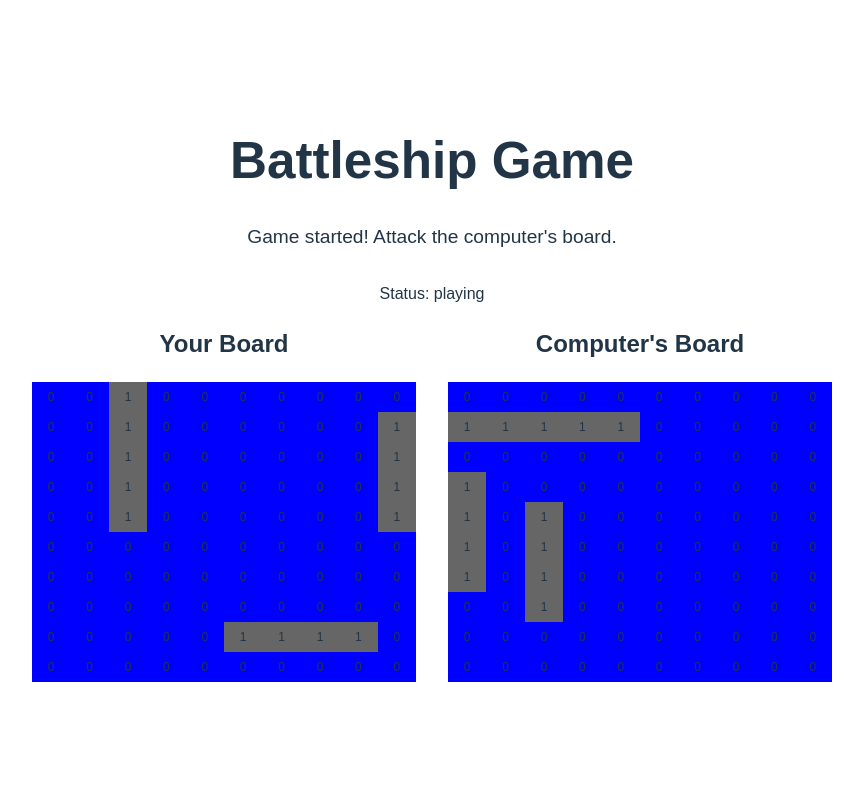
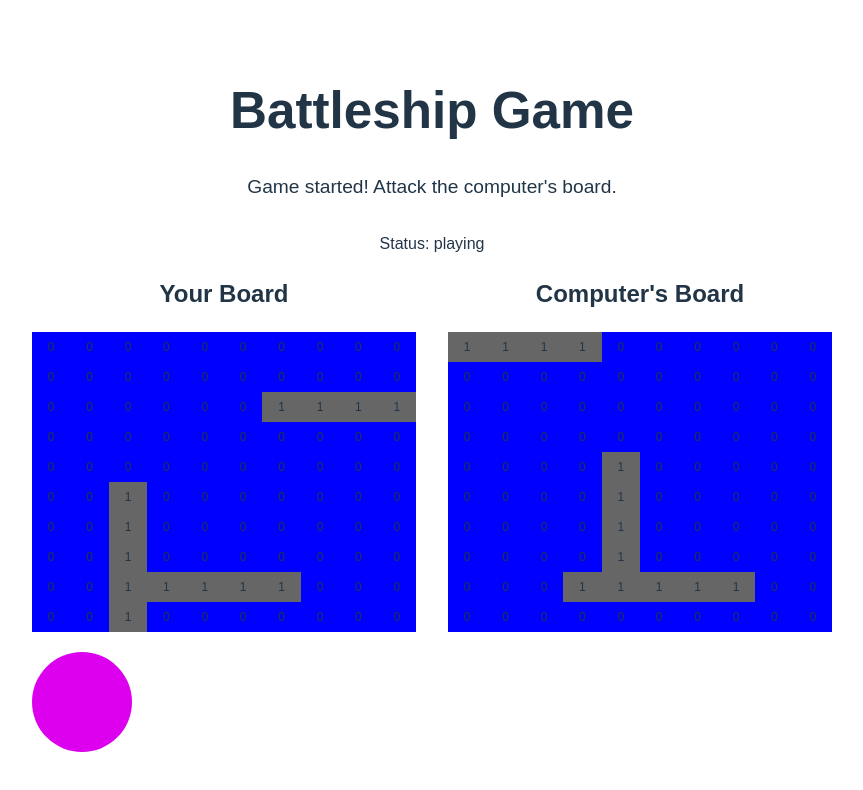
Before and after one commit to dmaeoka/battleship, a React (Vite) app: page / in a window 1280 px wide. Shown: the top 790 px of the page, without its empty margins (208-1071 px from the left). Built offline with nearby package versions, Linux system fonts and the light colour scheme.

Commit message:
making the function smarter adding the styled-comonents

```diff
--- a/package.json
+++ b/package.json
@@ -11,8 +11,10 @@
 		"prettier": "prettier --write \"**/*.{ts,tsx,css,html,xml,js,jsx,mjs,json,md,yaml,yml}\""
 	},
 	"dependencies": {
+		"motion": "^12.23.9",
 		"react": "^19.1.0",
-		"react-dom": "^19.1.0"
+		"react-dom": "^19.1.0",
+		"styled-components": "^6.1.19"
 	},
 	"devDependencies": {
 		"@eslint/js": "^9.30.1",
--- a/src/App.tsx
+++ b/src/App.tsx
@@ -1,5 +1,13 @@
-import { useState, useEffect } from "react";
+import { useState, useEffect, useCallback, useMemo } from "react";
+import * as motion from "motion/react-client"
 import "./App.css";
+
+const ball = {
+	width: 100,
+	height: 100,
+	backgroundColor: "#dd00ee",
+	borderRadius: "50%",
+}
 
 const BOARD_SIZE: number = 10;
 const BATTLESHIP_LENGTH: number = 5;
@@ -19,73 +27,100 @@ type AttackParams = {
 	col: number;
 };
 
+// Pre-calculated directions for adjacent cells
+const DIRECTIONS = [
+	{ row: -1, col: 0 }, // up
+	{ row: 1, col: 0 },  // down
+	{ row: 0, col: -1 }, // left
+	{ row: 0, col: 1 }   // right
+] as const;
+
 function App() {
-	// CREATE BOARD
-	const createBoard = (): number[][] => {
-		return Array(BOARD_SIZE).fill(0).map(() => Array(BOARD_SIZE).fill(0));
-	};
+	// STATE
+	const [playerBoard, setPlayerBoard] = useState<number[][]>([]);
+	const [computerBoard, setComputerBoard] = useState<number[][]>([]);
+	const [computerShips, setComputerShips] = useState<Ship[]>([]);
+	const [playerShips, setPlayerShips] = useState<Ship[]>([]);
+	const [gameStatus, setGameStatus] = useState("setup");
+	const [winner, setWinner] = useState<string | null>(null);
+	const [message, setMessage] = useState("Initializing game...");
 
-	// CHECK IF THE SHIP FITS
-	const doesShipCollide = (ships: Ship[], newShip: Ship): boolean => {
-		for (let ship of ships) {
+	// Memoized board creation
+	const createBoard = useCallback((): number[][] => {
+		return Array(BOARD_SIZE).fill(null).map(() => Array(BOARD_SIZE).fill(0));
+	}, []);
+
+	// Optimized ship collision detection with early exit
+	const doesShipCollide = useCallback((ships: Ship[], newShip: Ship): boolean => {
+		const newShipCells = new Set<string>();
+
+		// Pre-calculate new ship cells
+		for (let j = 0; j < newShip.length; j++) {
+			const newRow = newShip.isHorizontal ? newShip.row : newShip.row + j;
+			const newCol = newShip.isHorizontal ? newShip.col + j : newShip.col;
+			newShipCells.add(`${newRow}-${newCol}`);
+		}
+
+		// Check against existing ships
+		for (const ship of ships) {
 			for (let i = 0; i < ship.length; i++) {
 				const shipRow = ship.isHorizontal ? ship.row : ship.row + i;
 				const shipCol = ship.isHorizontal ? ship.col + i : ship.col;
-				for (let j = 0; j < newShip.length; j++) {
-					const newRow = newShip.isHorizontal ? newShip.row : newShip.row + j;
-					const newCol = newShip.isHorizontal ? newShip.col + j : newShip.col;
-					if (shipRow === newRow && shipCol === newCol) {
-						return true;
-					}
+				if (newShipCells.has(`${shipRow}-${shipCol}`)) {
+					return true;
 				}
 			}
 		}
 		return false;
-	};
+	}, []);
 
-	const randomShip = (length: number, existingShips: Ship[]): Ship => {
-		let ship: Ship = {
-			row: 0,
-			col: 0,
-			isHorizontal: false,
-			hits: 0,
-			length
-		};
-		let valid = false;
-		while (!valid) {
+	// Optimized random ship generation with bounds checking
+	const randomShip = useCallback((length: number, existingShips: Ship[]): Ship => {
+		let attempts = 0;
+		const maxAttempts = 1000; // Prevent infinite loops
+
+		while (attempts < maxAttempts) {
 			const isHorizontal = Math.random() < 0.5;
-			const row = isHorizontal
-				? Math.floor(Math.random() * BOARD_SIZE)
-				: Math.floor(Math.random() * (BOARD_SIZE - length + 1));
-			const col = isHorizontal
-				? Math.floor(Math.random() * (BOARD_SIZE - length + 1))
-				: Math.floor(Math.random() * BOARD_SIZE);
+			const maxRow = isHorizontal ? BOARD_SIZE : BOARD_SIZE - length + 1;
+			const maxCol = isHorizontal ? BOARD_SIZE - length + 1 : BOARD_SIZE;
 
-			ship = {
-				row,
-				col,
+			const ship: Ship = {
+				row: Math.floor(Math.random() * maxRow),
+				col: Math.floor(Math.random() * maxCol),
 				isHorizontal,
 				hits: 0,
 				length
 			};
+			console.log(ship);
 
-			valid = !doesShipCollide(existingShips, ship);
+			if (!doesShipCollide(existingShips, ship)) {
+				return ship;
+			}
+			attempts++;
 		}
 
-		return ship;
-	};
+		// Fallback - should rarely happen
+		return {
+			row: 0,
+			col: 0,
+			isHorizontal: true,
+			hits: 0,
+			length
+		};
+	}, [doesShipCollide]);
 
-	const placeShips = (player: string = "computer"): void => {
+	// Memoized ship placement
+	const placeShips = useCallback((player: string = "computer"): void => {
 		const ships: Ship[] = [];
 		const lengths = [BATTLESHIP_LENGTH, DESTROYER_LENGTH, DESTROYER_LENGTH];
 
-		for (let len of lengths) {
+		for (const len of lengths) {
 			const newShip = randomShip(len, ships);
 			ships.push(newShip);
 		}
 
 		const newBoard = createBoard();
-		for (let ship of ships) {
+		for (const ship of ships) {
 			for (let i = 0; i < ship.length; i++) {
 				const r = ship.isHorizontal ? ship.row : ship.row + i;
 				const c = ship.isHorizontal ? ship.col + i : ship.col;
@@ -100,28 +135,133 @@ function App() {
 			setPlayerBoard(newBoard);
 			setPlayerShips(ships);
 		}
-	};
+	}, [createBoard, randomShip]);
 
-	// COMMON ATTACK METHOD
-	const attack = ({ attacker, row, col }: AttackParams): void => {
-		console.log(`${attacker} attacking ${row}, ${col}`);
+	// Memoized adjacent cells calculation
+	const getAdjacentCells = useCallback((row: number, col: number): { row: number; col: number }[] => {
+		const adjacent: { row: number; col: number }[] = [];
 
+		for (const dir of DIRECTIONS) {
+			const newRow = row + dir.row;
+			const newCol = col + dir.col;
+
+			if (newRow >= 0 && newRow < BOARD_SIZE &&
+				newCol >= 0 && newCol < BOARD_SIZE &&
+				playerBoard[newRow][newCol] !== 2 &&
+				playerBoard[newRow][newCol] !== 3) {
+				adjacent.push({ row: newRow, col: newCol });
+			}
+		}
+
+		return adjacent;
+	}, [playerBoard]);
+
+	// Optimized ship destruction check with early exit
+	const isHitFromDestroyedShip = useCallback((row: number, col: number): boolean => {
+		for (const ship of playerShips) {
+			if (ship.hits < ship.length) continue; // Skip non-destroyed ships
+
+			for (let i = 0; i < ship.length; i++) {
+				const r = ship.isHorizontal ? ship.row : ship.row + i;
+				const c = ship.isHorizontal ? ship.col + i : ship.col;
+				if (r === row && c === col) {
+					return true;
+				}
+			}
+		}
+		return false;
+	}, [playerShips]);
+
+	// Optimized smart targeting with memoization
+	const getSmartTarget = useCallback((): { row: number; col: number } => {
+		// Cache valid targets to avoid recalculation
+		const validTargets: { row: number; col: number }[] = [];
+		const patternTargets: { row: number; col: number }[] = [];
+
+		// Single pass through the board
+		for (let row = 0; row < BOARD_SIZE; row++) {
+			for (let col = 0; col < BOARD_SIZE; col++) {
+				if (playerBoard[row][col] === 3 && !isHitFromDestroyedShip(row, col)) {
+					// Check for adjacent targets
+					const adjacentCells = getAdjacentCells(row, col);
+					validTargets.push(...adjacentCells);
+
+					// Check for pattern targets
+					if (col < BOARD_SIZE - 1 && playerBoard[row][col + 1] === 3 && !isHitFromDestroyedShip(row, col + 1)) {
+						// Horizontal pattern
+						if (col > 0 && playerBoard[row][col - 1] !== 2 && playerBoard[row][col - 1] !== 3) {
+							patternTargets.push({ row, col: col - 1 });
+						}
+						let rightEnd = col + 1;
+						while (rightEnd < BOARD_SIZE && playerBoard[row][rightEnd] === 3 && !isHitFromDestroyedShip(row, rightEnd)) {
+							rightEnd++;
+						}
+						if (rightEnd < BOARD_SIZE && playerBoard[row][rightEnd] !== 2 && playerBoard[row][rightEnd] !== 3) {
+							patternTargets.push({ row, col: rightEnd });
+						}
+					}
+
+					if (row < BOARD_SIZE - 1 && playerBoard[row + 1][col] === 3 && !isHitFromDestroyedShip(row + 1, col)) {
+						// Vertical pattern
+						if (row > 0 && playerBoard[row - 1][col] !== 2 && playerBoard[row - 1][col] !== 3) {
+							patternTargets.push({ row: row - 1, col });
+						}
+						let bottomEnd = row + 1;
+						while (bottomEnd < BOARD_SIZE && playerBoard[bottomEnd][col] === 3 && !isHitFromDestroyedShip(bottomEnd, col)) {
+							bottomEnd++;
+						}
+						if (bottomEnd < BOARD_SIZE && playerBoard[bottomEnd][col] !== 2 && playerBoard[bottomEnd][col] !== 3) {
+							patternTargets.push({ row: bottomEnd, col });
+						}
+					}
+				}
+			}
+		}
+
+		// Return pattern targets first (highest priority)
+		if (patternTargets.length > 0) {
+			return patternTargets[Math.floor(Math.random() * patternTargets.length)];
+		}
+
+		// Return adjacent targets
+		if (validTargets.length > 0) {
+			return validTargets[Math.floor(Math.random() * validTargets.length)];
+		}
+
+		// Fallback: Random targeting with optimized loop
+		const availableCells: { row: number; col: number }[] = [];
+		for (let row = 0; row < BOARD_SIZE; row++) {
+			for (let col = 0; col < BOARD_SIZE; col++) {
+				if (playerBoard[row][col] !== 2 && playerBoard[row][col] !== 3) {
+					availableCells.push({ row, col });
+				}
+			}
+		}
+
+		return availableCells.length > 0
+			? availableCells[Math.floor(Math.random() * availableCells.length)]
+			: { row: 0, col: 0 };
+	}, [playerBoard, isHitFromDestroyedShip, getAdjacentCells]);
+
+	// Optimized attack method with batch updates
+	const attack = useCallback(({ attacker, row, col }: AttackParams): void => {
 		if (gameStatus !== "playing") return;
 
-		// Determine target board and ships based on attacker
-		const targetBoard = attacker === "player" ? computerBoard : playerBoard;
-		const targetShips = attacker === "player" ? computerShips : playerShips;
-		const setTargetBoard = attacker === "player" ? setComputerBoard : setPlayerBoard;
-		const setTargetShips = attacker === "player" ? setComputerShips : setPlayerShips;
+		const isPlayer = attacker === "player";
+		const targetBoard = isPlayer ? computerBoard : playerBoard;
+		const targetShips = isPlayer ? computerShips : playerShips;
 
 		// Check if cell already attacked
 		if (targetBoard[row][col] === 2 || targetBoard[row][col] === 3) return;
 
-		const newBoard: number[][] = [...targetBoard];
+		// Create new board and ships arrays
+		const newBoard = targetBoard.map(row => [...row]);
+		const newShips = targetShips.map(ship => ({ ...ship }));
+
 		let hit = false;
 
-		// Check if attack hits any ship
-		for (let ship of targetShips) {
+		// Optimized hit detection with early exit
+		for (const ship of newShips) {
 			for (let i = 0; i < ship.length; i++) {
 				const r = ship.isHorizontal ? ship.row : ship.row + i;
 				const c = ship.isHorizontal ? ship.col + i : ship.col;
@@ -131,155 +271,51 @@ function App() {
 					break;
 				}
 			}
+			if (hit) break;
 		}
 
-		// Update board: 2 = miss, 3 = hit
+		// Update board
 		newBoard[row][col] = hit ? 3 : 2;
 
-		// Update state
-		setTargetBoard(newBoard);
-		setTargetShips([...targetShips]);
-
-		// Set message based on attacker and result
-		if (attacker === "player") {
+		// Batch state updates
+		if (isPlayer) {
+			setComputerBoard(newBoard);
+			setComputerShips(newShips);
 			setMessage(hit ? "You hit a ship!" : "You missed.");
 		} else {
+			setPlayerBoard(newBoard);
+			setPlayerShips(newShips);
 			setMessage(hit ? "Computer hit your ship!" : "Computer missed your ship.");
 		}
 
 		// Check for game over
-		if (targetShips.every((s) => s.hits >= s.length)) {
+		if (newShips.every((s) => s.hits >= s.length)) {
 			setGameStatus("game over");
 			setWinner(attacker);
 			setMessage(attacker === "player" ? "You won!" : "Computer won!");
-		} else if (attacker === "player") {
-			// If player attacked, trigger computer turn after delay
-			setTimeout(computerTurn, 1000);
+		} else if (isPlayer) {
+			// Schedule computer turn
+			setTimeout(() => {
+				const target = getSmartTarget();
+				attack({ attacker: "computer", row: target.row, col: target.col });
+			}, 1000);
 		}
-	};
+	}, [gameStatus, computerBoard, playerBoard, computerShips, playerShips, getSmartTarget]);
 
-	const handlePlayerAttack = (row: number, col: number): void => {
+	// Memoized player attack handler
+	const handlePlayerAttack = useCallback((row: number, col: number): void => {
 		attack({ attacker: "player", row, col });
-	};
+	}, [attack]);
 
-	// Helper function to get valid adjacent cells
-	const getAdjacentCells = (row: number, col: number): { row: number; col: number }[] => {
-		const adjacent = [];
-		const directions = [
-			{ row: -1, col: 0 }, // up
-			{ row: 1, col: 0 },  // down
-			{ row: 0, col: -1 }, // left
-			{ row: 0, col: 1 }   // right
-		];
-
-		for (const dir of directions) {
-			const newRow = row + dir.row;
-			const newCol = col + dir.col;
-
-			// Check bounds and if cell hasn't been attacked
-			if (newRow >= 0 && newRow < BOARD_SIZE &&
-				newCol >= 0 && newCol < BOARD_SIZE &&
-				playerBoard[newRow][newCol] !== 2 &&
-				playerBoard[newRow][newCol] !== 3) {
-				adjacent.push({ row: newRow, col: newCol });
-			}
-		}
-
-		return adjacent;
-	};
-
-	// Check if a hit belongs to a destroyed ship
-	const isHitFromDestroyedShip = (row: number, col: number): boolean => {
-		for (let ship of playerShips) {
-			// Check if this hit belongs to this ship
-			for (let i = 0; i < ship.length; i++) {
-				const r = ship.isHorizontal ? ship.row : ship.row + i;
-				const c = ship.isHorizontal ? ship.col + i : ship.col;
-				if (r === row && c === col) {
-					// If we found the ship this hit belongs to, check if it's destroyed
-					return ship.hits >= ship.length;
-				}
-			}
-		}
-		return false;
-	};
-
-	// Smart computer targeting
-	const getSmartTarget = (): { row: number; col: number } => {
-		// First priority: Look for hits (3) that belong to ships that are NOT destroyed
-		for (let row = 0; row < BOARD_SIZE; row++) {
-			for (let col = 0; col < BOARD_SIZE; col++) {
-				if (playerBoard[row][col] === 3 && !isHitFromDestroyedShip(row, col)) {
-					const adjacentCells = getAdjacentCells(row, col);
-					if (adjacentCells.length > 0) {
-						// Return a random adjacent cell
-						return adjacentCells[Math.floor(Math.random() * adjacentCells.length)];
-					}
-				}
-			}
-		}
-
-		// Second priority: Look for a line of hits from non-destroyed ships to continue the pattern
-		for (let row = 0; row < BOARD_SIZE; row++) {
-			for (let col = 0; col < BOARD_SIZE; col++) {
-				if (playerBoard[row][col] === 3 && !isHitFromDestroyedShip(row, col)) {
-					// Check for horizontal line of hits
-					if (col < BOARD_SIZE - 1 && playerBoard[row][col + 1] === 3 && !isHitFromDestroyedShip(row, col + 1)) {
-						// Found horizontal line, try to extend it
-						// Check left end
-						if (col > 0 && playerBoard[row][col - 1] !== 2 && playerBoard[row][col - 1] !== 3) {
-							return { row, col: col - 1 };
-						}
-						// Check right end
-						let rightEnd = col + 1;
-						while (rightEnd < BOARD_SIZE && playerBoard[row][rightEnd] === 3 && !isHitFromDestroyedShip(row, rightEnd)) {
-							rightEnd++;
-						}
-						if (rightEnd < BOARD_SIZE && playerBoard[row][rightEnd] !== 2 && playerBoard[row][rightEnd] !== 3) {
-							return { row, col: rightEnd };
-						}
-					}
-
-					// Check for vertical line of hits
-					if (row < BOARD_SIZE - 1 && playerBoard[row + 1][col] === 3 && !isHitFromDestroyedShip(row + 1, col)) {
-						// Found vertical line, try to extend it
-						// Check top end
-						if (row > 0 && playerBoard[row - 1][col] !== 2 && playerBoard[row - 1][col] !== 3) {
-							return { row: row - 1, col };
-						}
-						// Check bottom end
-						let bottomEnd = row + 1;
-						while (bottomEnd < BOARD_SIZE && playerBoard[bottomEnd][col] === 3 && !isHitFromDestroyedShip(bottomEnd, col)) {
-							bottomEnd++;
-						}
-						if (bottomEnd < BOARD_SIZE && playerBoard[bottomEnd][col] !== 2 && playerBoard[bottomEnd][col] !== 3) {
-							return { row: bottomEnd, col };
-						}
-					}
-				}
-			}
-		}
-
-		// Fallback: Random targeting (no active targets from non-destroyed ships)
-		let row: number;
-		let col: number;
-		do {
-			row = Math.floor(Math.random() * BOARD_SIZE);
-			col = Math.floor(Math.random() * BOARD_SIZE);
-		} while (playerBoard[row][col] === 2 || playerBoard[row][col] === 3);
-
-		return { row, col };
-	};
-
-	const computerTurn = (): void => {
+	// Memoized computer turn
+	const computerTurn = useCallback((): void => {
 		if (gameStatus !== "playing") return;
-
 		const target = getSmartTarget();
 		attack({ attacker: "computer", row: target.row, col: target.col });
-	};
+	}, [gameStatus, getSmartTarget, attack]);
 
-	// board, row, col, isPlayerBoard
-	const renderCell = (
+	// Memoized cell renderer
+	const renderCell = useCallback((
 		board: number[][],
 		row: number,
 		col: number,
@@ -287,58 +323,60 @@ function App() {
 	) => {
 		const cellValue = board[row][col];
 		let cellClass = "cell";
-		if (cellValue === 1) {
-			cellClass += " ship";
-		} else if (cellValue === 2) {
-			cellClass += " miss";
-		} else if (cellValue === 3) {
-			cellClass += " hit";
-		}
+
+		if (cellValue === 1) cellClass += " ship";
+		else if (cellValue === 2) cellClass += " miss";
+		else if (cellValue === 3) cellClass += " hit";
 
 		return (
 			<div
 				key={`${row}-${col}`}
 				className={cellClass}
-				onClick={() => !isPlayerBoard && handlePlayerAttack(row, col)}
-			>{cellValue}</div>
+				onClick={!isPlayerBoard ? () => handlePlayerAttack(row, col) : undefined}
+			>
+				{cellValue}
+			</div>
 		);
-	};
+	}, [handlePlayerAttack]);
 
-	const resetGame = (): void => {
-		setPlayerBoard(createBoard());
-		setComputerBoard(createBoard());
+	// Memoized board rendering
+	const playerBoardCells = useMemo(() => {
+		return playerBoard.flatMap((row, rowIndex) =>
+			row.map((_, colIndex) => renderCell(playerBoard, rowIndex, colIndex, true))
+		);
+	}, [playerBoard, renderCell]);
+
+	const computerBoardCells = useMemo(() => {
+		return computerBoard.flatMap((row, rowIndex) =>
+			row.map((_, colIndex) => renderCell(computerBoard, rowIndex, colIndex, false))
+		);
+	}, [computerBoard, renderCell]);
+
+	// Optimized reset function
+	const resetGame = useCallback((): void => {
+		setPlayerBoard([]);
+		setComputerBoard([]);
 		setPlayerShips([]);
 		setComputerShips([]);
 		setGameStatus("setup");
 		setWinner(null);
 		setMessage("Game reset! Starting new game...");
 
-		// Restart the game
 		setTimeout(() => {
 			setGameStatus("playing");
 			placeShips("player");
 			placeShips("computer");
 			setMessage("Game started! Attack the computer's board.");
 		}, 1000);
-	};
+	}, [placeShips]);
 
-	// STATE
-	const [playerBoard, setPlayerBoard] = useState<number[][]>([]);
-	const [computerBoard, setComputerBoard] = useState<number[][]>([]);
-	const [computerShips, setComputerShips] = useState<Ship[]>([]);
-	const [playerShips, setPlayerShips] = useState<Ship[]>([]);
-	const [gameStatus, setGameStatus] = useState("setup");
-	const [winner, setWinner] = useState<string | null>(null);
-	const [message, setMessage] = useState("Initializing game...");
-
-	// EFFECT
+	// Optimized initialization
 	useEffect(() => {
-		console.log("useEffect");
 		setGameStatus("playing");
 		placeShips("player");
 		placeShips("computer");
 		setMessage("Game started! Attack the computer's board.");
-	}, []);
+	}, [placeShips]);
 
 	return (
 		<div className="battleship-game">
@@ -350,14 +388,14 @@ function App() {
 				<div className="board-container">
 					<h2>Your Board</h2>
 					<div className="board">
-						{playerBoard.map((row, rowIndex) => row.map((_, colIndex) => renderCell(playerBoard, rowIndex, colIndex, true)))}
+						{playerBoardCells}
 					</div>
 				</div>
 
 				<div className="board-container">
 					<h2>Computer's Board</h2>
 					<div className="board">
-						{computerBoard.map((row, rowIndex) => row.map((_, colIndex) => renderCell(computerBoard, rowIndex, colIndex, false)))}
+						{computerBoardCells}
 					</div>
 				</div>
 			</div>
@@ -368,6 +406,16 @@ function App() {
 					<button onClick={resetGame}>Play Again</button>
 				</div>
 			)}
+
+			<motion.div
+				initial={{ opacity: 0, scale: 0 }}
+				animate={{ opacity: 1, scale: 1 }}
+				transition={{
+					duration: 0.4,
+					scale: { type: "spring", visualDuration: 0.4, bounce: 0.5 },
+				}}
+				style={ball}
+			/>
 		</div>
 	);
 }
```
Also changed, not shown: 1 other file (tests, documents, lock files or other folders).
